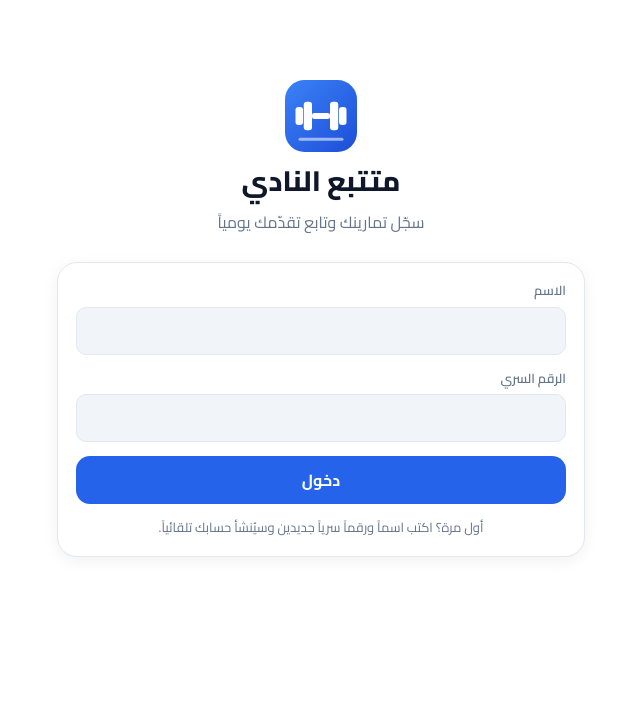
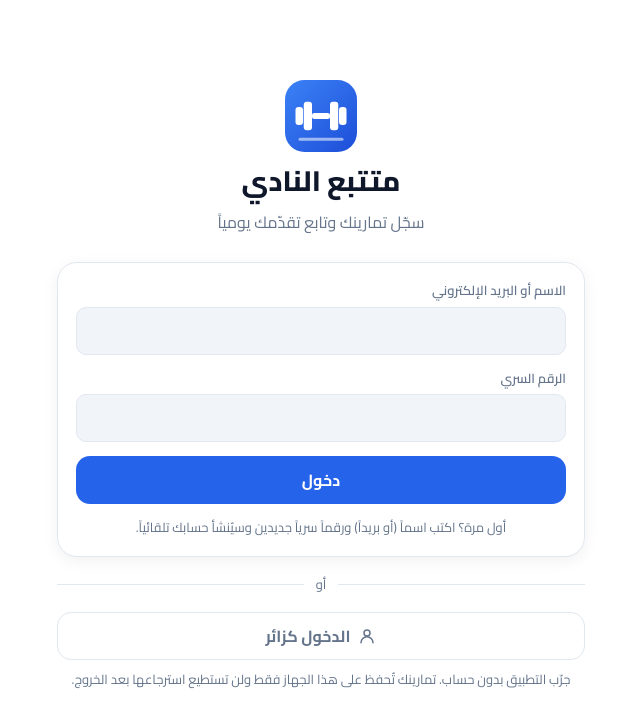
Before and after one commit to ar5061725-ops/jym, a Next.js app: page / in a window 1280 px wide. Shown: the top 728 px of the page, without its empty margins (319-959 px from the left). Built offline with nearby package versions, Linux system fonts and the light colour scheme; no server answers.

Commit message:
Login by name or email, restore guest sign-in
Co-Authored-By: Claude Sonnet 5.5 <noreply@anthropic.com>

```diff
--- a/components/AuthScreens.tsx
+++ b/components/AuthScreens.tsx
@@ -1,9 +1,11 @@
 "use client";
 
+import { useState } from "react";
 import { sb } from "@/lib/supabase";
 import { useForm } from "@/lib/useForm";
-import { usernameToEmail } from "@/lib/utils";
+import { friendlyError, haptic, usernameToEmail } from "@/lib/utils";
 import { Field, Spinner } from "./Field";
+import { useToast } from "./Toast";
 
 export function AlertBox({ alert }: { alert: { msg: string; kind: "error" | "ok" } | null }) {
   return alert ? (
@@ -35,27 +37,53 @@ export function Logo({ size = 72 }: { size?: number }) {
   );
 }
 
-/** One form: enters directly; the account is created automatically the first time a name is used */
+const looksLikeEmail = (v: string) => /^[^\s@]+@[^\s@]+\.[^\s@]+$/.test(v);
+
+/** One form: a name or an email; the account is created automatically the first time it is used */
 export function LoginScreen() {
+  const toast = useToast();
+  const [guestLoading, setGuestLoading] = useState(false);
   const f = useForm({ username: "", password: "" }, {
     validate: v =>
-      v.username.length < 2 ? { field: "username", message: "أدخل اسماً من حرفين على الأقل" }
+      v.username.length < 2 ? { field: "username", message: "أدخل اسماً أو بريداً إلكترونياً" }
+      : v.username.includes("@") && !looksLikeEmail(v.username) ? { field: "username", message: "أدخل بريداً إلكترونياً صحيحاً" }
       : v.password.length < 6 ? { field: "password", message: "الرقم السري يجب أن يكون 6 خانات على الأقل" }
       : null,
-    submit: async v => {
-      const email = await usernameToEmail(v.username);
+    submit: async (v, { alert }) => {
+      const isMail = v.username.includes("@");
+      const email = isMail ? v.username.toLowerCase() : await usernameToEmail(v.username);
       const signIn = await sb.auth.signInWithPassword({ email, password: v.password });
       if (!signIn.error) return;
       if (!/Invalid login credentials/i.test(signIn.error.message)) throw signIn.error;
 
-      // Unknown name → create it; a known name with a wrong password fails here
-      const { error } = await sb.auth.signUp({ email, password: v.password, options: { data: { username: v.username } } });
+      // Unknown name/email → create it; a known one with a wrong password fails here
+      const { data, error } = await sb.auth.signUp({
+        email,
+        password: v.password,
+        options: isMail
+          ? { emailRedirectTo: location.protocol.startsWith("http") ? location.origin : undefined }
+          : { data: { username: v.username } },
+      });
       if (error && /already registered|already been registered/i.test(error.message)) {
         throw new Error("الرقم السري غير صحيح");
       }
       if (error) throw error;
+      if (!data.session) alert("تم إنشاء الحساب! افتح بريدك لتأكيده ثم سجّل الدخول.", "ok");
     },
   });
+
+  async function guest() {
+    setGuestLoading(true);
+    try {
+      const { error } = await sb.auth.signInAnonymously();
+      if (error) throw error;
+    } catch (err) {
+      toast(friendlyError(err), { type: "error", duration: 4000 });
+      haptic([20, 40, 20]);
+    } finally {
+      setGuestLoading(false);
+    }
+  }
 
   return (
     <div className="wrap">
@@ -66,7 +94,7 @@ export function LoginScreen() {
       </div>
       <form className="card stack" ref={f.formRef} onSubmit={f.onSubmit} noValidate>
         <AlertBox alert={f.alert} />
-        <Field name="username" label="الاسم" autoComplete="username" value={f.values.username} onChange={f.set("username")} invalid={f.invalid === "username"} />
+        <Field name="username" label="الاسم أو البريد الإلكتروني" autoComplete="username" value={f.values.username} onChange={f.set("username")} invalid={f.invalid === "username"} />
         <Field name="password" label="الرقم السري" type="password" autoComplete="current-password" value={f.values.password} onChange={f.set("password")} invalid={f.invalid === "password"} />
         <button className="btn btn-primary" type="submit" disabled={f.loading}>
           {f.loading ? (
@@ -79,9 +107,29 @@ export function LoginScreen() {
           )}
         </button>
         <p className="sub" style={{ fontSize: 13, textAlign: "center" }}>
-          أول مرة؟ اكتب اسماً ورقماً سرياً جديدين وسيُنشأ حسابك تلقائياً.
+          أول مرة؟ اكتب اسماً (أو بريداً) ورقماً سرياً جديدين وسيُنشأ حسابك تلقائياً.
         </p>
       </form>
+      <div className="divider"><span>أو</span></div>
+      <button className="btn btn-ghost" type="button" style={{ width: "100%" }} onClick={guest} disabled={guestLoading}>
+        {guestLoading ? (
+          <>
+            <Spinner />
+            جارٍ الدخول…
+          </>
+        ) : (
+          <>
+            <svg width="18" height="18" viewBox="0 0 24 24" fill="none" stroke="currentColor" strokeWidth="2" strokeLinecap="round" aria-hidden="true">
+              <circle cx="12" cy="8" r="4" />
+              <path d="M4 21a8 8 0 0 1 16 0" />
+            </svg>
+            الدخول كزائر
+          </>
+        )}
+      </button>
+      <p className="sub" style={{ textAlign: "center", fontSize: 13, marginTop: 10 }}>
+        جرّب التطبيق بدون حساب. تمارينك تُحفظ على هذا الجهاز فقط ولن تستطيع استرجاعها بعد الخروج.
+      </p>
     </div>
   );
 }
--- a/components/Tracker.tsx
+++ b/components/Tracker.tsx
@@ -15,7 +15,8 @@ type Status = "loading" | "ready" | "error";
 
 export function Tracker({ user }: { user: User }) {
   const toast = useToast();
-  const name: string = user.user_metadata?.username || "مستخدم";
+  const guest = !!user.is_anonymous;
+  const name: string = guest ? "زائر" : user.user_metadata?.username || user.email || "مستخدم";
   const [workouts, setWorkouts] = useState<Workout[]>([]);
   const [status, setStatus] = useState<Status>("loading");
   const [error, setError] = useState("");
@@ -144,7 +145,9 @@ export function Tracker({ user }: { user: User }) {
             disabled={loggingOut}
             onClick={() => {
               haptic();
-              logout();
+              // A guest can't sign back in to the same account, so confirm before losing the data
+              if (guest) toast("لن تتمكن من استرجاع تمارينك بعد الخروج", { type: "error", action: "خروج", onAction: logout, duration: 5000 });
+              else logout();
             }}
           >
             {loggingOut ? <Spinner /> : "خروج"}
@@ -153,6 +156,11 @@ export function Tracker({ user }: { user: User }) {
       </header>
 
       <div className="wrap wide stack">
+        {guest && (
+          <div className="alert info" role="note">
+            أنت تستخدم التطبيق كزائر. تمارينك محفوظة على هذا الجهاز ما دمت مسجّلاً، ولن تتمكن من استرجاعها بعد الخروج.
+          </div>
+        )}
         <Link href="/store" className="btn btn-primary store-btn">
           <svg width="20" height="20" viewBox="0 0 24 24" fill="none" stroke="currentColor" strokeWidth="2" strokeLinecap="round" strokeLinejoin="round" aria-hidden="true">
             <path d="M6 6h15l-1.5 9h-12zM6 6 5 3H2M9 20a1 1 0 1 0 0-2 1 1 0 0 0 0 2zM18 20a1 1 0 1 0 0-2 1 1 0 0 0 0 2z" />
```
